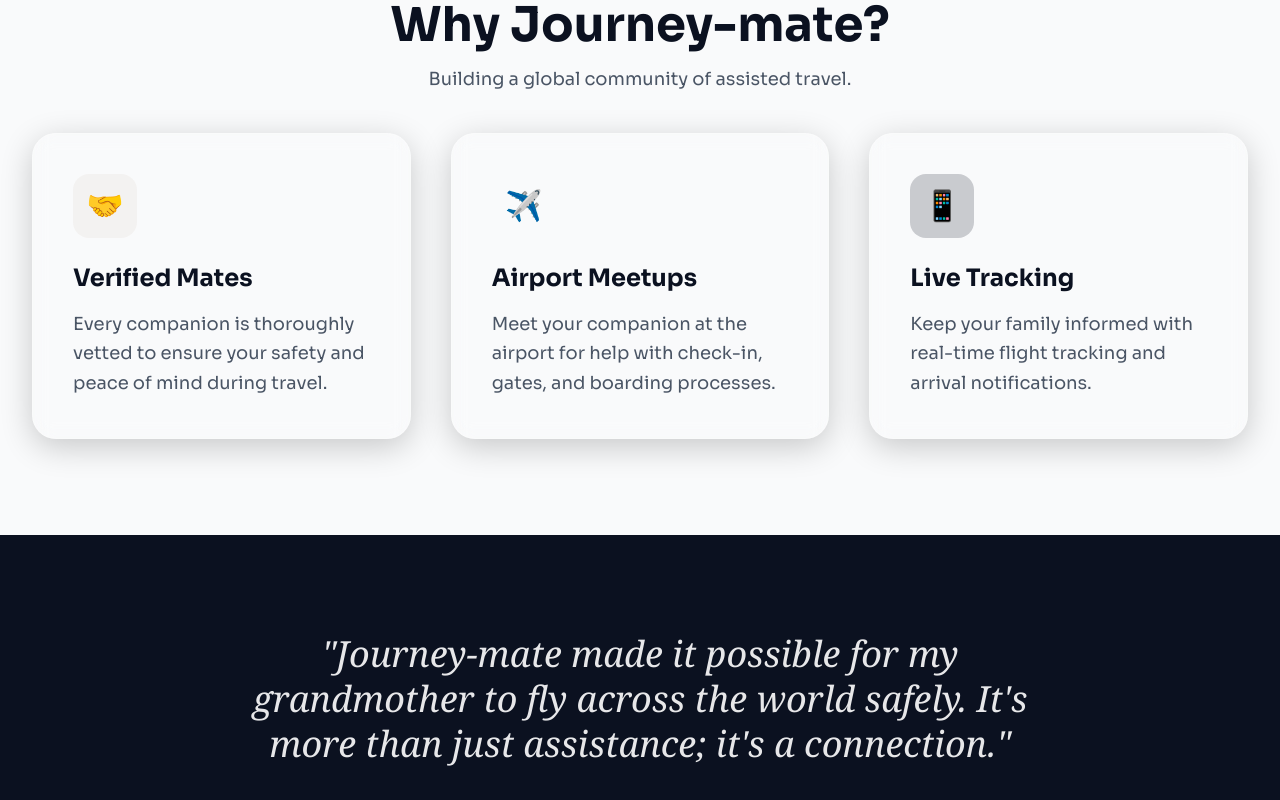
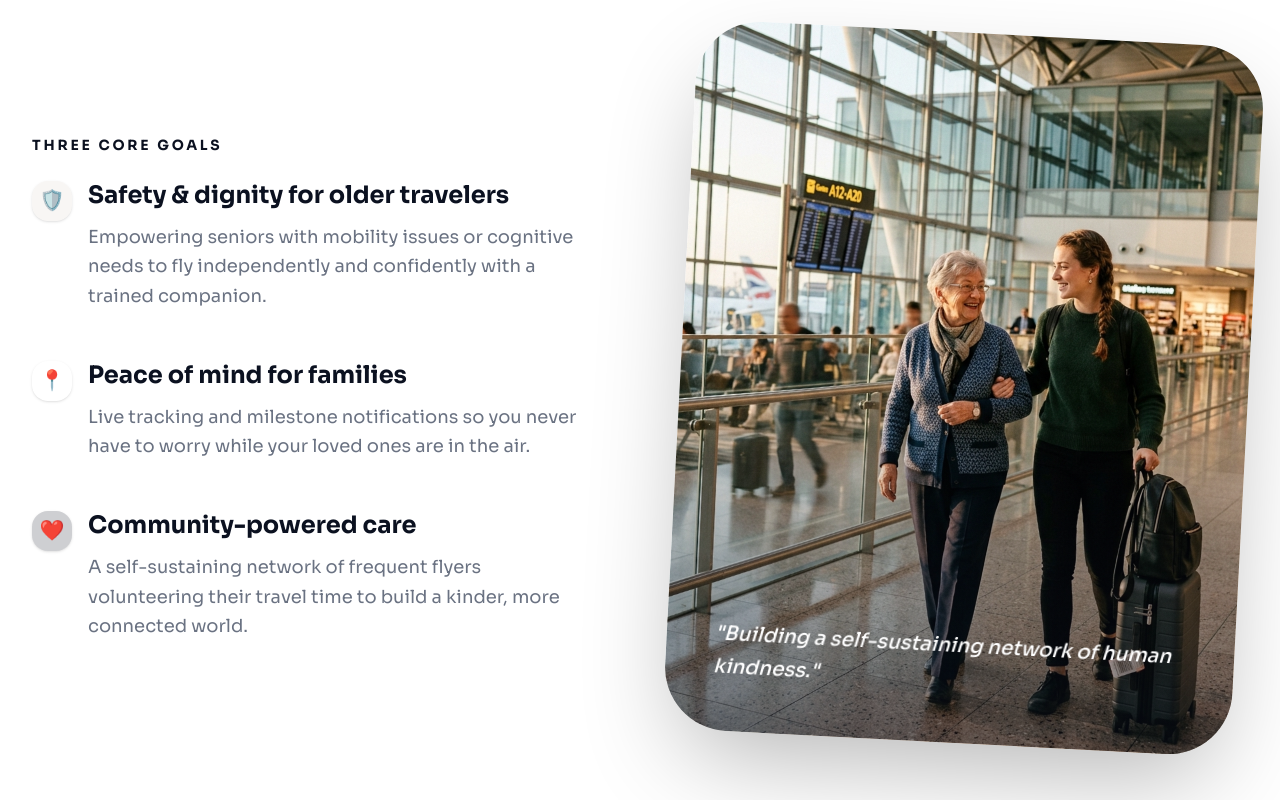
Before and after one commit to krishnaUIDev/Journey-mate, a Next.js app in the folder apps/web/: page / in a window 1280 px wide. Shown: the part 840-1640 px from the top of the page. Built offline with nearby package versions, Linux system fonts and the light colour scheme.

Commit message:
feat: add mission section with localized content and visual asset to landing page

```diff
--- a/apps/web/app/page.tsx
+++ b/apps/web/app/page.tsx
@@ -150,6 +150,66 @@ export default function Page() {
           </div>
         </section>
 
+        {/* Mission Section */}
+        <section className="py-20 bg-white dark:bg-black transition-colors overflow-hidden">
+          <div className="max-w-7xl mx-auto px-8">
+            <div className="flex flex-col lg:flex-row items-center gap-12 lg:gap-20">
+              <div className="flex-1 order-2 lg:order-1">
+                <h2 className="text-sm font-bold tracking-[0.2em] text-forest dark:text-sand uppercase mb-6">
+                  <FormattedMessage id="mission.header" />
+                </h2>
+                <div className="space-y-12">
+                  <div className="relative pl-14 group">
+                    <div className="absolute left-0 top-0.5 w-10 h-10 rounded-2xl bg-sand/20 dark:bg-sand/10 flex items-center justify-center text-xl group-hover:scale-110 group-hover:rotate-6 transition-all duration-300 shadow-sm">🛡️</div>
+                    <h3 className="text-2xl font-bold text-navy dark:text-offwhite mb-3">
+                      <FormattedMessage id="mission.safety.title" />
+                    </h3>
+                    <p className="text-gray-500 dark:text-offwhite/50 leading-relaxed text-lg">
+                      <FormattedMessage id="mission.safety.desc" />
+                    </p>
+                  </div>
+
+                  <div className="relative pl-14 group">
+                    <div className="absolute left-0 top-0.5 w-10 h-10 rounded-2xl bg-forest/20 dark:bg-forest/10 flex items-center justify-center text-xl group-hover:scale-110 group-hover:-rotate-6 transition-all duration-300 shadow-sm">📍</div>
+                    <h3 className="text-2xl font-bold text-navy dark:text-offwhite mb-3">
+                      <FormattedMessage id="mission.peace.title" />
+                    </h3>
+                    <p className="text-gray-500 dark:text-offwhite/50 leading-relaxed text-lg">
+                      <FormattedMessage id="mission.peace.desc" />
+                    </p>
+                  </div>
+
+                  <div className="relative pl-14 group">
+                    <div className="absolute left-0 top-0.5 w-10 h-10 rounded-2xl bg-navy/20 dark:bg-navy/10 flex items-center justify-center text-xl group-hover:scale-110 group-hover:rotate-6 transition-all duration-300 shadow-sm">❤️</div>
+                    <h3 className="text-2xl font-bold text-navy dark:text-offwhite mb-3">
+                      <FormattedMessage id="mission.community.title" />
+                    </h3>
+                    <p className="text-gray-500 dark:text-offwhite/50 leading-relaxed text-lg">
+                      <FormattedMessage id="mission.community.desc" />
+                    </p>
+                  </div>
+                </div>
+              </div>
+              <div className="flex-1 order-1 lg:order-2 w-full lg:w-auto">
+                <div className="aspect-[4/5] relative rounded-[4rem] overflow-hidden lg:rotate-3 hover:rotate-0 transition-transform duration-1000 shadow-[0_40px_100px_-20px_rgba(0,0,0,0.3)] dark:shadow-[0_40px_100px_-20px_rgba(0,0,0,0.6)]">
+                  <Image
+                    src="/mission-visual.png"
+                    alt="Journey-mate Mission"
+                    fill
+                    className="object-cover scale-105 hover:scale-100 transition-transform duration-1000"
+                  />
+                  <div className="absolute inset-0 bg-gradient-to-t from-navy/80 via-transparent to-transparent opacity-60" />
+                  <div className="absolute bottom-12 left-12 right-12">
+                    <div className="text-white text-xl font-medium italic leading-relaxed drop-shadow-lg">
+                      "Building a self-sustaining network of human kindness."
+                    </div>
+                  </div>
+                </div>
+              </div>
+            </div>
+          </div>
+        </section>
+
         {/* Features Section */}
         <section className="relative z-10 pt-12 pb-24 px-8 bg-gray-50 dark:bg-deep-navy transition-colors">
           <div className="max-w-7xl mx-auto">
--- a/apps/web/i18n/messages.ts
+++ b/apps/web/i18n/messages.ts
@@ -17,7 +17,14 @@ export const messages = {
         "features.tracking.title": "Live Tracking",
         "features.tracking.desc": "Keep your family informed with real-time flight tracking and arrival notifications.",
         "quote.text": "\"Journey-mate made it possible for my grandmother to fly across the world safely. It's more than just assistance; it's a connection.\"",
-        "quote.author": "SARAH JENKINS, FREQUENT TRAVELER"
+        "quote.author": "SARAH JENKINS, FREQUENT TRAVELER",
+        "mission.header": "Three Core Goals",
+        "mission.safety.title": "Safety & dignity for older travelers",
+        "mission.safety.desc": "Empowering seniors with mobility issues or cognitive needs to fly independently and confidently with a trained companion.",
+        "mission.peace.title": "Peace of mind for families",
+        "mission.peace.desc": "Live tracking and milestone notifications so you never have to worry while your loved ones are in the air.",
+        "mission.community.title": "Community-powered care",
+        "mission.community.desc": "A self-sustaining network of frequent flyers volunteering their travel time to build a kinder, more connected world."
     },
     hi: {
         "nav.howItWorks": "यह कैसे काम करता है",
```
Also changed, not shown: apps/web/public/mission-visual.png (added).
